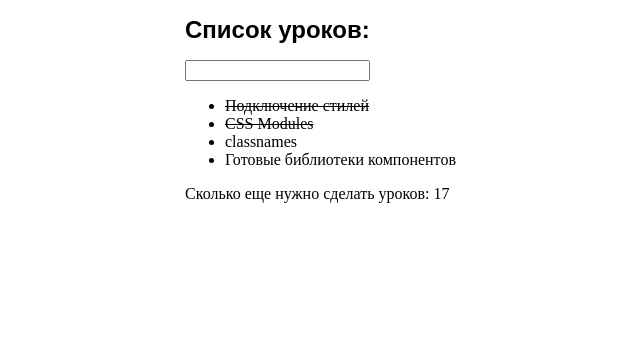
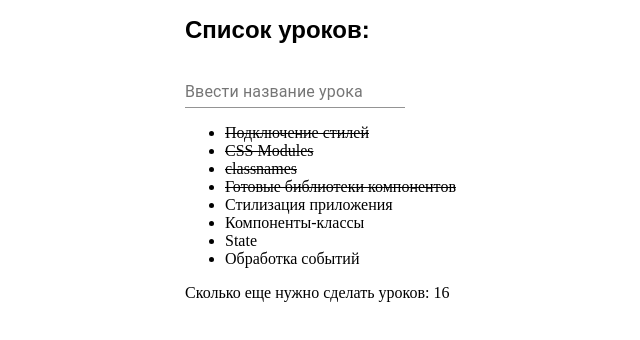
Before and after one commit to WebHeroSchool/todo_my_app, a React (Create React App) app: page / in a window 1280 px wide. Shown: the top 340 px of the page, without its empty margins (305-945 px from the left). Built offline with nearby package versions, Linux system fonts and the light colour scheme.

Commit message:
lesson 25

```diff
--- a/package.json
+++ b/package.json
@@ -36,6 +36,7 @@
     ]
   },
   "devDependencies": {
+    "@material-ui/core": "^4.12.3",
     "classnames": "^2.3.1"
   }
 }
--- a/src/components/App/App.js
+++ b/src/components/App/App.js
@@ -11,8 +11,16 @@ const App = () => {
 		{ value: 'CSS Modules',
 		  isDone: true},
 		{ value: 'classnames',
+		  isDone: true},
+		{ value: 'Готовые библиотеки компонентов',
+			isDone: true},
+		{ value: 'Стилизация приложения',
 		  isDone: false},
-		{ value: 'Готовые библиотеки компонентов',
+		{ value: 'Компоненты-классы',
+		  isDone: false},
+		{ value: 'State',
+		  isDone: false},
+		{ value: 'Обработка событий',
 			isDone: false}
 	];
 
@@ -21,7 +29,7 @@ const App = () => {
   	<h1 className={styles.title}>Список уроков:</h1>
     <InputItem />
     <ItemList todoItem = {todoItem} />
-    <Footer count = {17}/>
+    <Footer count = {16}/>
   </div>);
 }
 
--- a/src/components/InputItem/InputItem.js
+++ b/src/components/InputItem/InputItem.js
@@ -1,6 +1,12 @@
 import React from 'react';
+import TextField from '@material-ui/core/TextField';
 
-const InputItem = () => (
-  <input type="text" />);
+const InputItem = () => (<div>
+	<TextField
+    id="standard-helperText"
+    label="Ввести название урока"
+    defaultValue=""
+    />
+</div>);
 
 export default InputItem;
```
Also changed, not shown: 1 other file (tests, documents, lock files or other folders).
